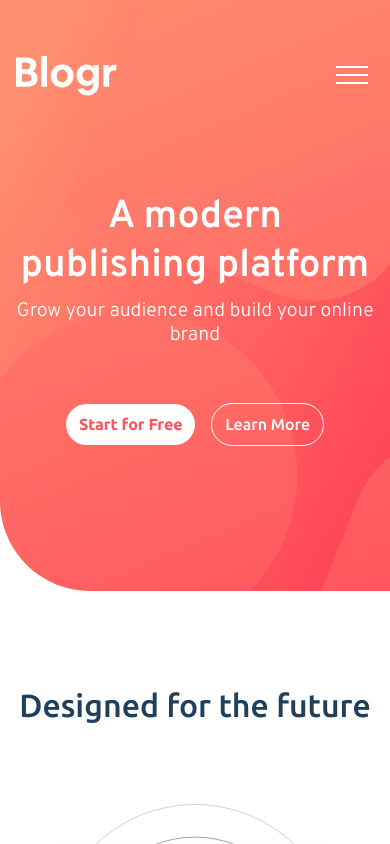
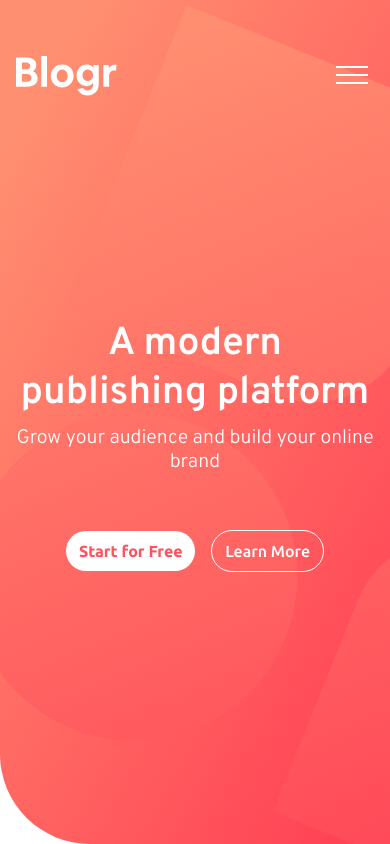
Before and after one commit to g-pg/frontendmentor-blogr-page, a Vue app: page / in a window 390 px wide. Shown: the top 844 px of the page. Built offline with nearby package versions, Linux system fonts and the light colour scheme.

Commit message:
media queries

```diff
--- a/src/components/Header.vue
+++ b/src/components/Header.vue
@@ -83,4 +83,15 @@ header {
 	gap: 1rem;
 	margin-top: 3rem;
 }
+
+@media (max-width: 980px) {
+	header {
+		height: 100vh;
+	}
+	.content {
+		/* height: 70vh; */
+		/* margin-top: 5rem; */
+		/* padding-bottom: 5rem; */
+	}
+}
 </style>
```
